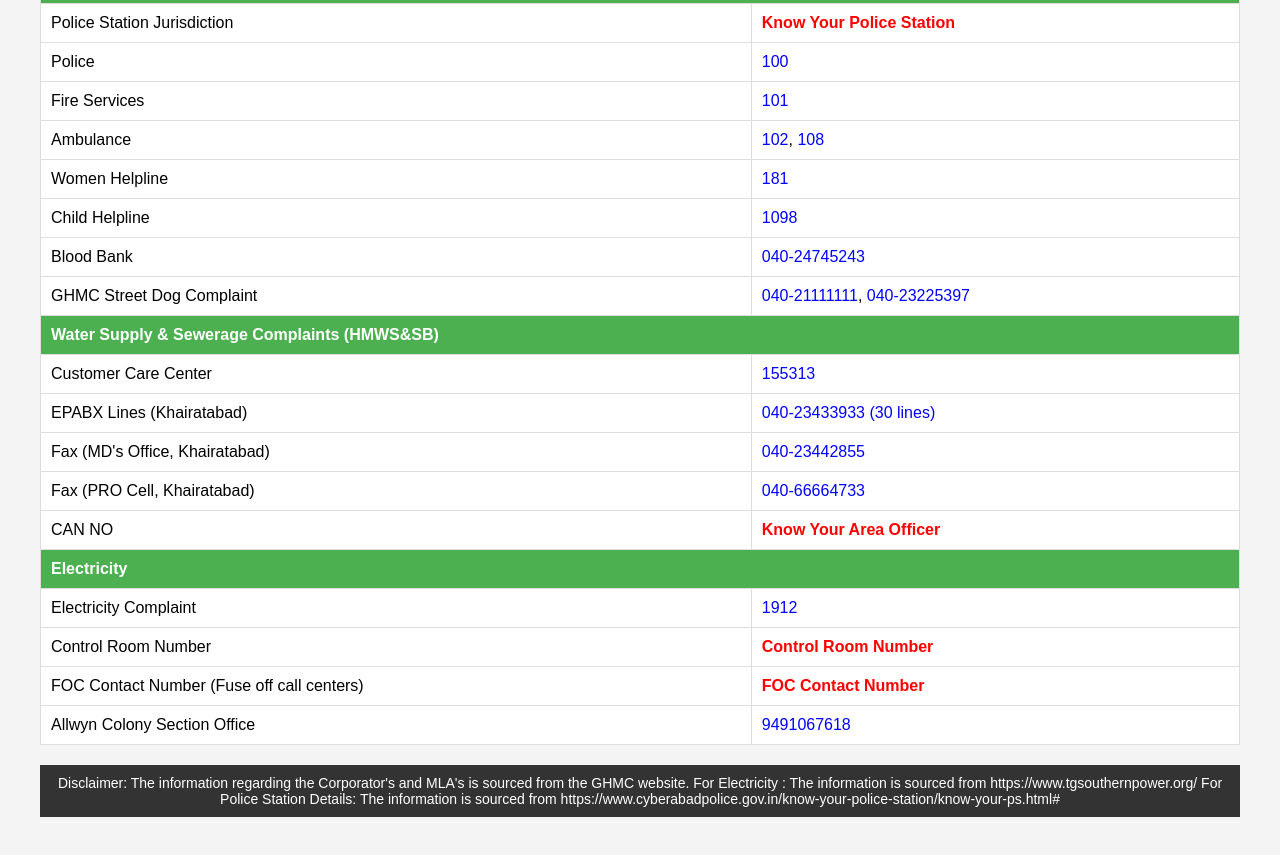
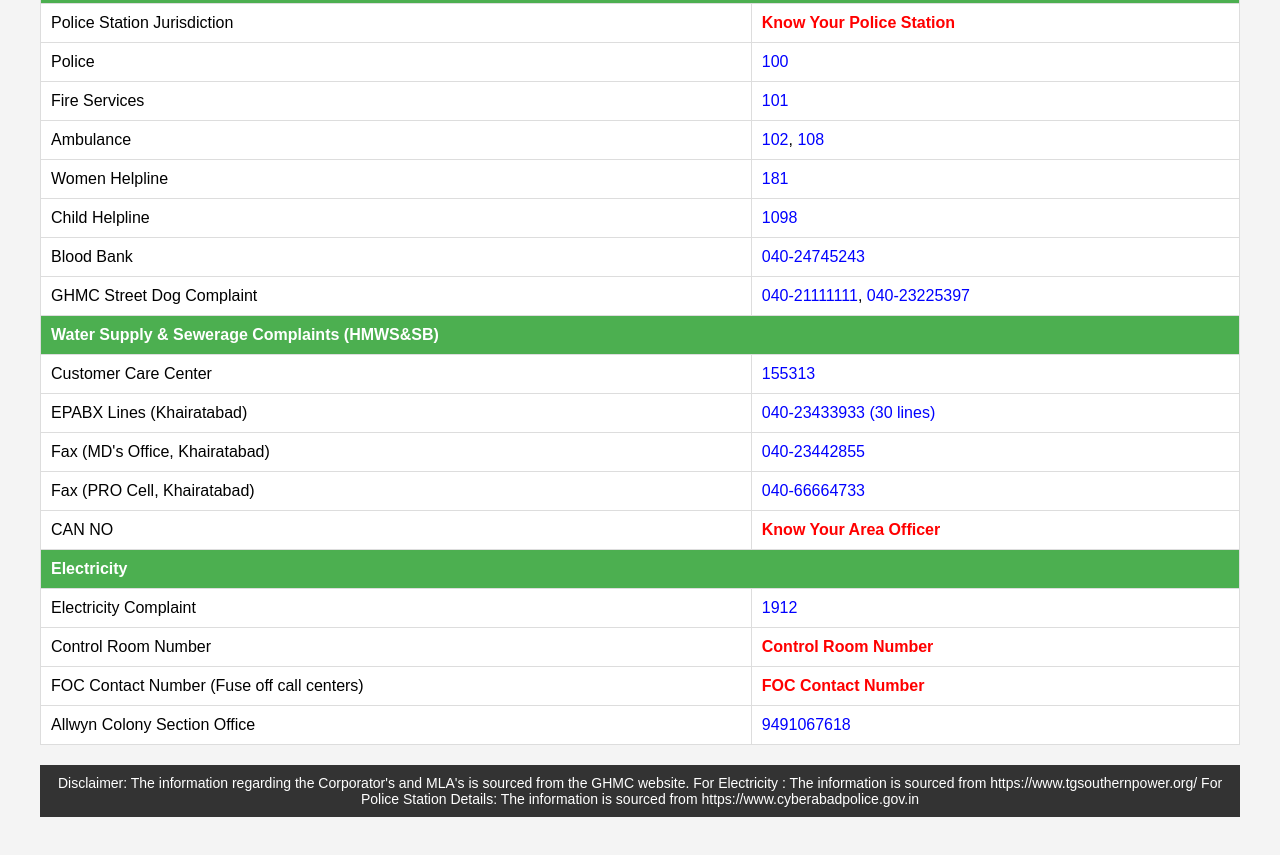
Before and after one commit to gisintelugu/knowyourarea, a plain HTML site: page index.html in a window 1280 px wide. Shown: the part 838-1693 px from the top of the page. Drawn offline with Linux system fonts and the light colour scheme.

Commit message:
Update index.html

```diff
--- a/index.html
+++ b/index.html
@@ -220,7 +220,7 @@
     <div class="disclaimer">
     Disclaimer: The information regarding the Corporator's and MLA's is sourced from the GHMC website.
 	For Electricity : The information is sourced from https://www.tgsouthernpower.org/
-	For Police Station Details: The information is sourced from https://www.cyberabadpolice.gov.in/know-your-police-station/know-your-ps.html#
+	For Police Station Details: The information is sourced from https://www.cyberabadpolice.gov.in
 </div>
 
 <style>
```
